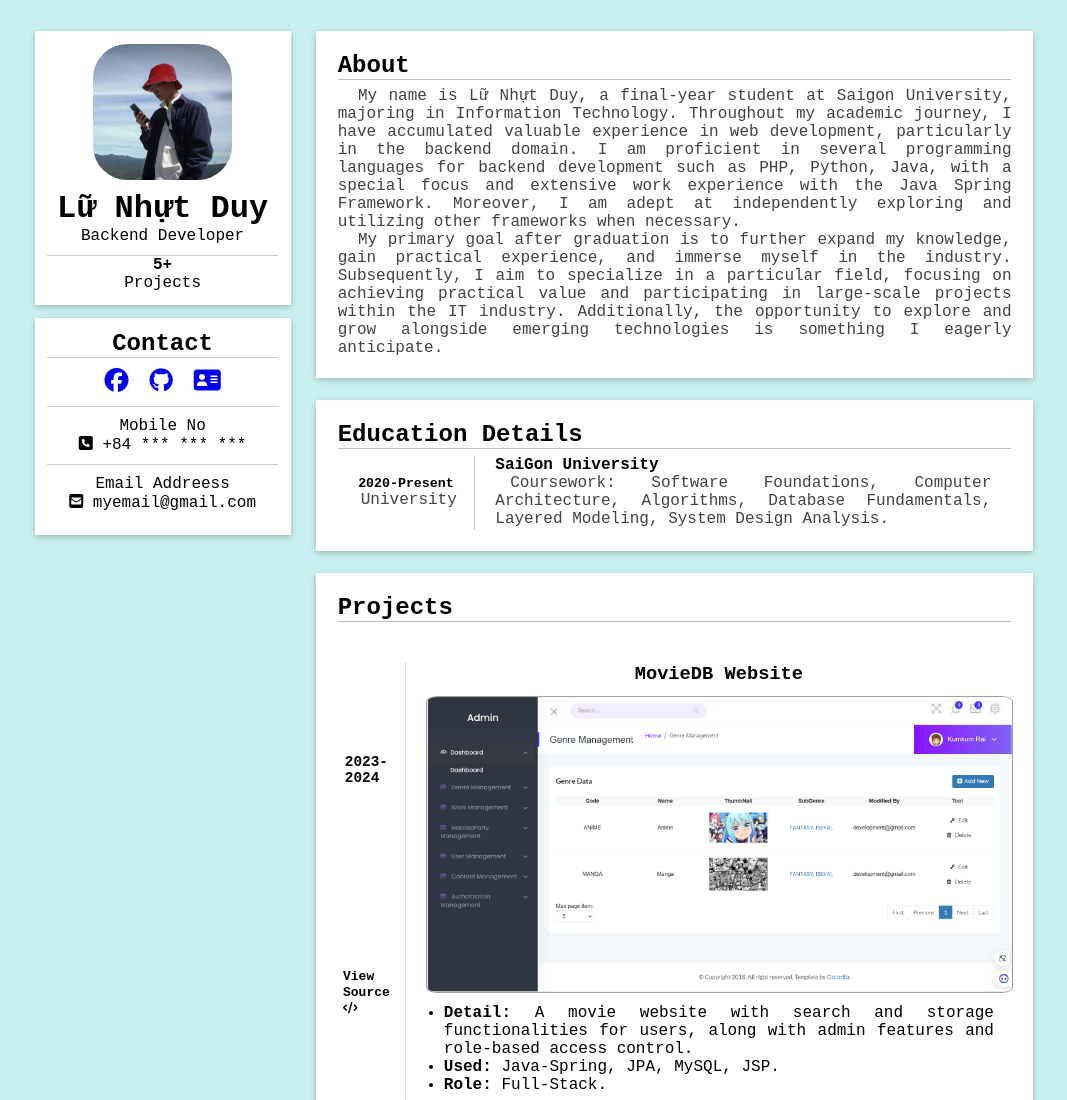
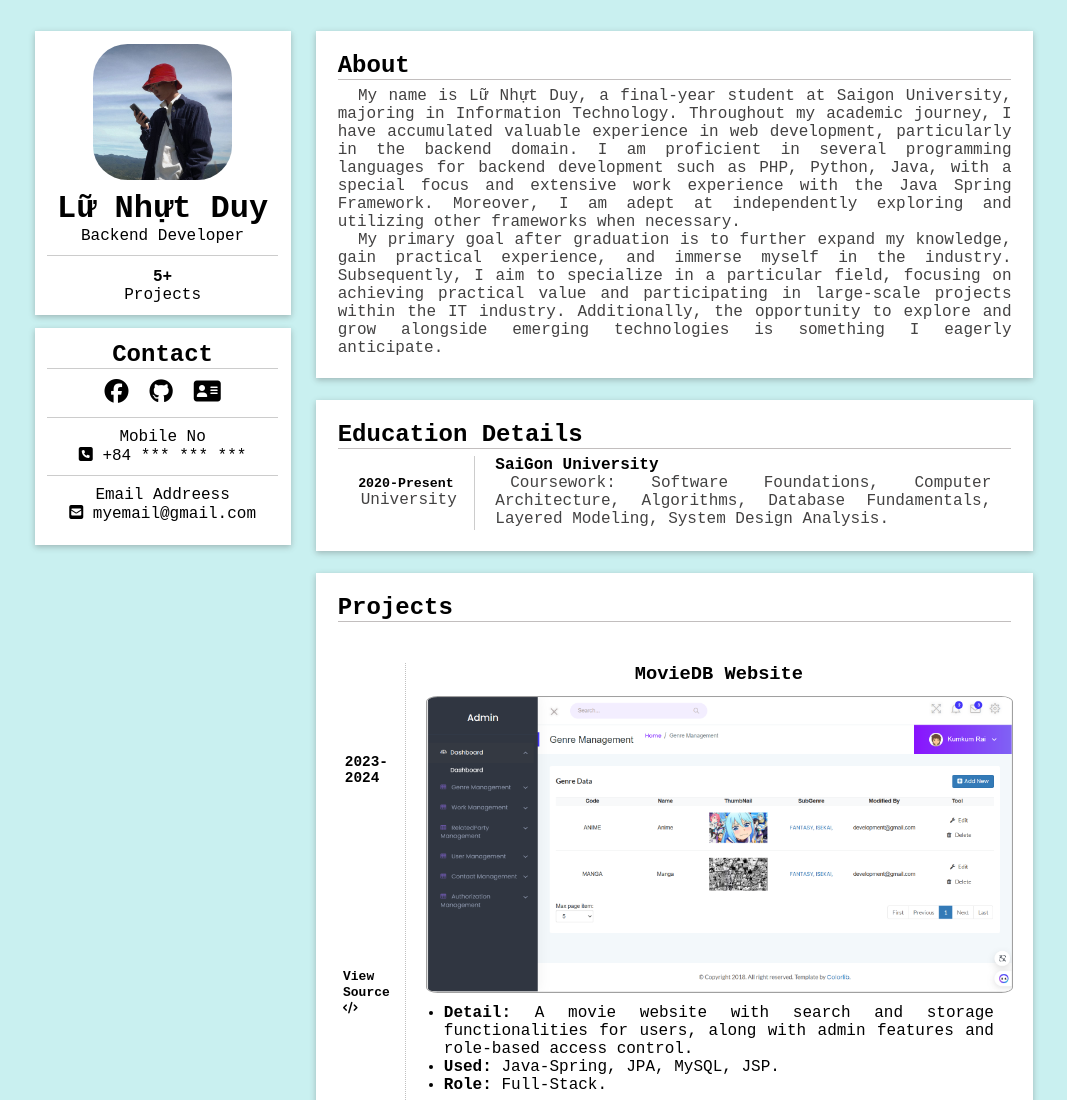
Before and after one commit to nhutduy5623/MyPortfolio, a plain HTML site: page index.html in a window 1280 px wide. Shown: the top 1100 px of the page, without its empty margins (119-1186 px from the left). Drawn offline with Linux system fonts and the light colour scheme.

Commit message:
Update style.css

```diff
--- a/access/css/style.css
+++ b/access/css/style.css
@@ -45,6 +45,7 @@ body {
         justify-self: center;
         box-shadow: rgba(73, 69, 69, 0.334) 0px 2px 6px 0px;
         padding: 5%;
+        padding-bottom: 0;
         box-sizing: border-box;
     }
         .avatarIMG {
@@ -61,6 +62,7 @@ body {
             width: 100%;
             border-top: 1px solid #CCC;
             margin-top: 10px;
+            padding: 5% 0;
         }
 
 
@@ -91,6 +93,9 @@ body {
         }
         .linkProfile > a {
             margin: 0 5%;
+        }
+        .linkProfile  i {
+            color: #000;
         }
 
 
```
